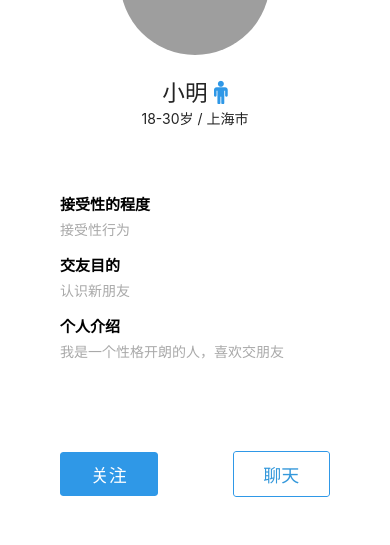
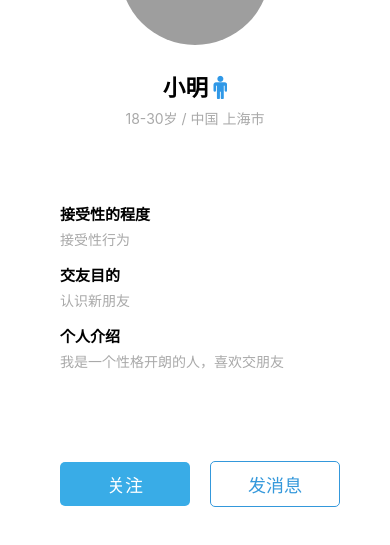
Before and after one commit to Jianyi-Ren/a, a React Native app: screen / in a window 390 px wide. Shown: the part 211-756 px from the top of the page. Built offline with nearby package versions, Linux system fonts and the light colour scheme; grey boxes are pictures that could not be loaded.

Commit message:
modify UserDetail UI

```diff
--- a/App.js
+++ b/App.js
@@ -14,9 +14,22 @@ const theme = {
   Button: {
     titleStyle: {
       color: 'white',  // 全局按钮文本颜色
+      borderRadius: 10
     },
     buttonStyle: {
       backgroundColor: primary,  // 全局按钮背景颜色
+      borderRadius: 10,  // 全局按钮圆角
+      backgroundColor: "red",  // 全局按钮背景颜色
+    },
+    blueButtonStyle: {
+      backgroundColor: "yellow",  // 全局按钮背景颜色
+      backgroundColor: primary,  // 全局按钮背景颜色
+      borderRadius: 5,  // 全局按钮圆角
+    },
+    whiteButtonStyle: {
+      backgroundColor: "white",  // 全局按钮背景颜色
+      borderRadius: 5,  // 全局按钮圆角
+      borderWidth: 1, // 调整边框宽度
     },
     containerStyle: {
       margin: 10,  // 全局按钮外边距
--- a/src/components/UserDetail.js
+++ b/src/components/UserDetail.js
@@ -36,14 +36,16 @@ const UserDetail = () => {
 
         {/* 2. User Info */}
         <View style={styles.userInfoContainer}>
-            <Text h4>{`${user.nickname} `}
+            <Text h4 style={styles.title}>{`${user.nickname} `}
             <Icon
                 name={user.gender === '男' ? 'male' : 'female'}
                 type='font-awesome'
                 color={user.gender === '男' ? '#2f98e7' : 'pink'}
             />
             </Text>
-            <Text h5>{`${user.ageRange}岁 / ${user.location.city}`}</Text>
+            <Text h5 style={styles.content}>
+              {`${user.ageRange}岁 / ${user.location.country} ${user.location.city}`}
+            </Text>
         </View>
 
         {/* 4. User Details */}
@@ -62,11 +64,11 @@ const UserDetail = () => {
         <View style={styles.buttonsContainer}>
             <Button
                 title="关注"
-                buttonStyle={[styles.followButton, { width: screenWidth / 4 }]}
+                buttonStyle={[theme.Button.blueButtonStyle, { width: screenWidth / 3 }]}
             />
             <Button
-                title="聊天"
-                buttonStyle={[styles.chatButton, { width: screenWidth / 4 }]}
+                title="发消息"
+                buttonStyle={[theme.Button.whiteButtonStyle, { width: screenWidth / 3 }]}
                 titleStyle={{ color: theme.colors.primary }}
                 type="outline"
             />
@@ -116,12 +118,6 @@ const styles = StyleSheet.create({
       width: '100%',
       padding: 30,
     },
-    followButton: {
-      backgroundColor: '#2f98e7',
-    },
-    chatButton: {
-      borderColor: '#2f98e7',
-    },
   });
 
 export default UserDetail;
```
